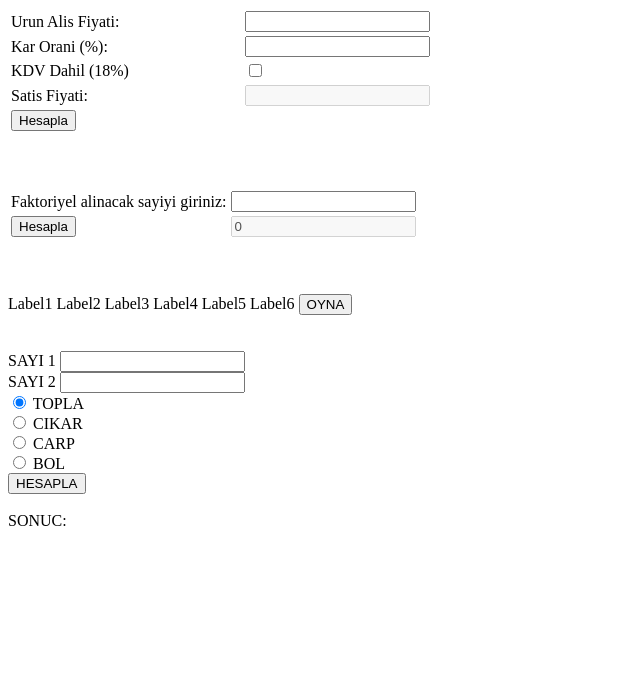
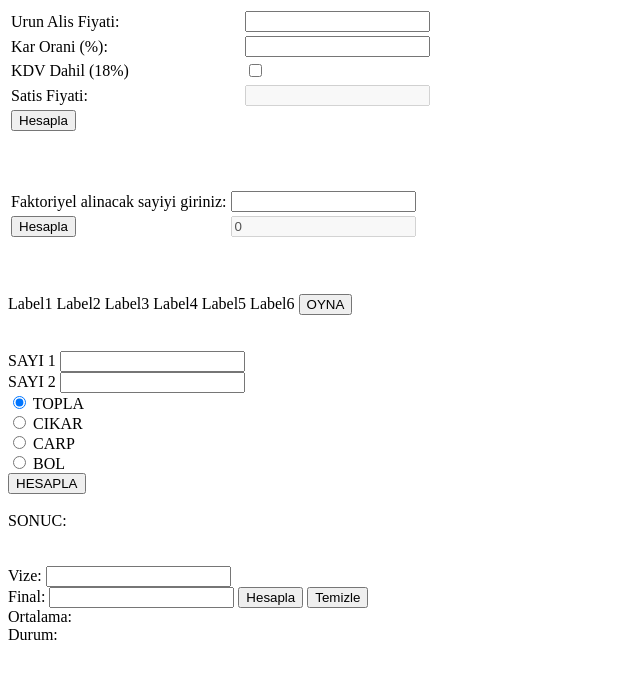
Before and after one commit to emirhalici/webProgramlamaGiris, a plain HTML site: page js2.html in a window 1280 px wide. Shown: the whole page, without its empty margins (0-640 px from the left). Drawn offline with Linux system fonts and the light colour scheme.

Commit message:
vize final hesaplayici

```diff
--- a/js2.html
+++ b/js2.html
@@ -104,7 +104,14 @@
     <a id="calcSonuc"></a>
 
     <br><br><br>
-
+    Vize: <input type="number" id="vize">
+    <br>
+    Final: <input type="number" id="final">
+    <input type="button" value="Hesapla" onclick="finalHesapla()">
+    <input type="button" value="Temizle" onclick="temizle()">
+    <br>
+    Ortalama: <a id="ortalama"></a><br>
+    Durum: <a id="durum"></a><br>
 </body>
 
 <script>
@@ -160,4 +167,16 @@
 
         document.getElementById("calcSonuc").innerHTML = sonuc;
     }
+    function finalHesapla() {
+        var vize = parseInt(document.getElementById("vize").value);
+        var final = parseInt(document.getElementById("final").value);
+        var not = vize * 0.3 + final * 0.8;
+        document.getElementById("ortalama").innerHTML = not;
+        document.getElementById("durum").innerHTML = not >= 60 ? "gecti" : "kaldi";
+    }
+
+    function temizle() {
+        document.getElementById("vize").value = 0;
+        document.getElementById("final").value = 0;
+    }
 </script>
```
